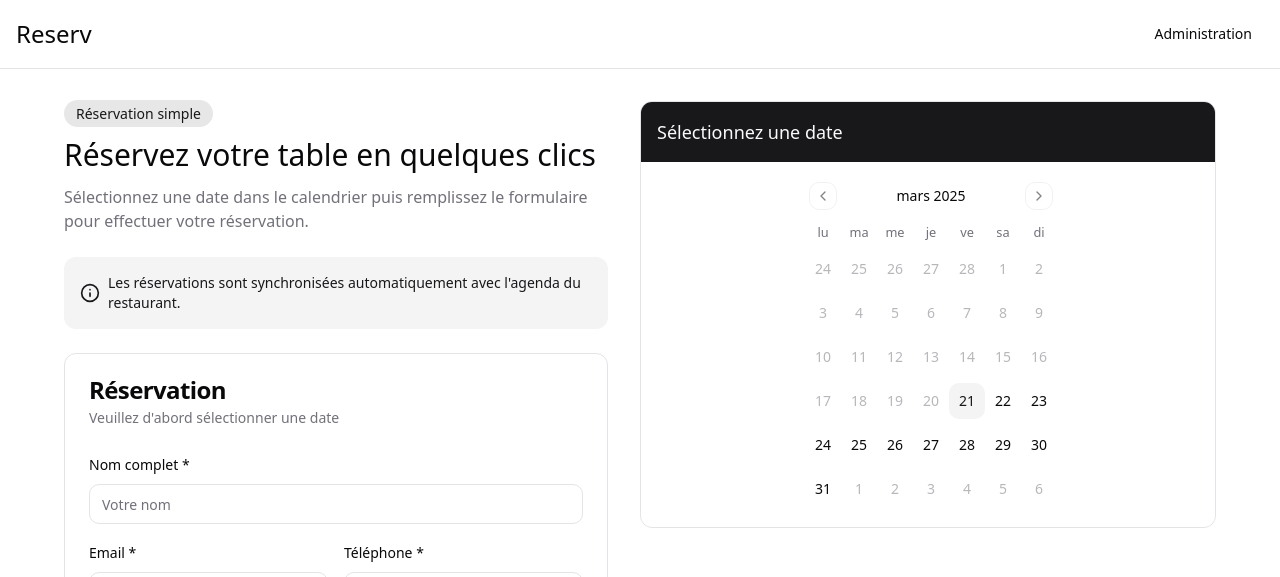
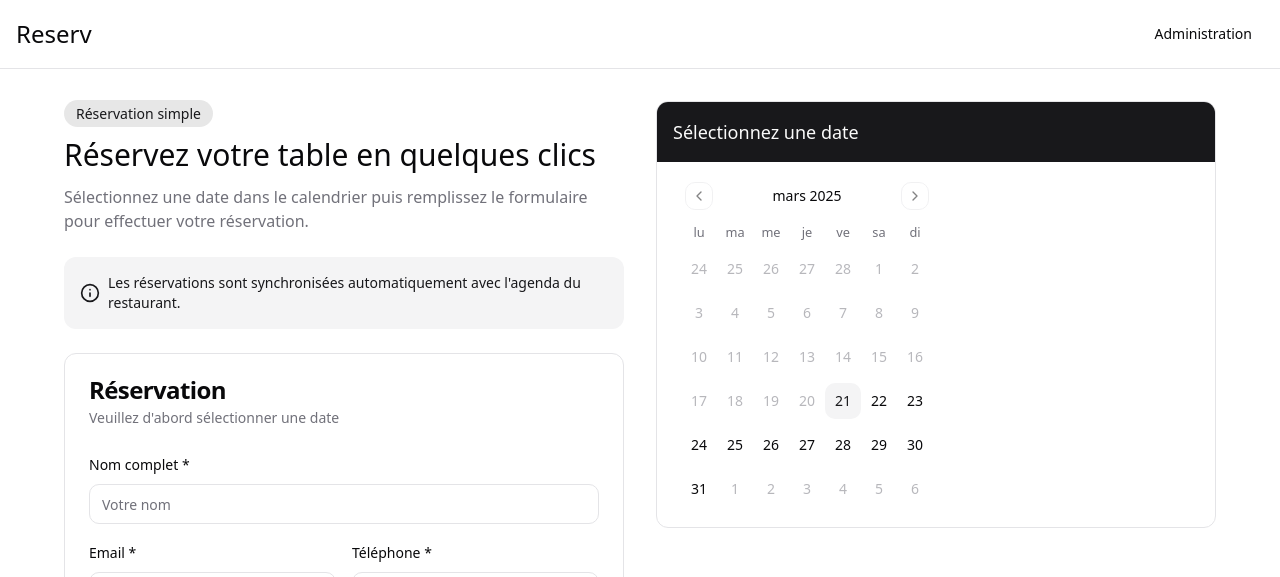
Before and after one commit to Crazyshouby/restaurantgourmet, a React (Vite) app: page / in a window 1280 px wide. Shown: the top 577 px of the page. Built offline with nearby package versions, Linux system fonts and the light colour scheme; no server answers; the database is empty.

Commit message:
Visual edit in Lovable
Edited UI in Lovable

```diff
--- a/src/components/ReservationCalendar.tsx
+++ b/src/components/ReservationCalendar.tsx
@@ -36,7 +36,7 @@ const ReservationCalendar: React.FC<ReservationCalendarProps> = ({
           })}` : "Sélectionnez une date"}
           </h3>
         </div>
-        <div className="p-3 my-0 py-[8px] mx-[140px]">
+        <div className="p-3 my-0 py-[8px] mx-0">
           <Calendar mode="single" selected={zonedSelectedDate} onSelect={handleDateSelect} disabled={date => {
           // Désactiver les dates passées
           const today = toZonedTime(new Date(), TIMEZONE);
```
